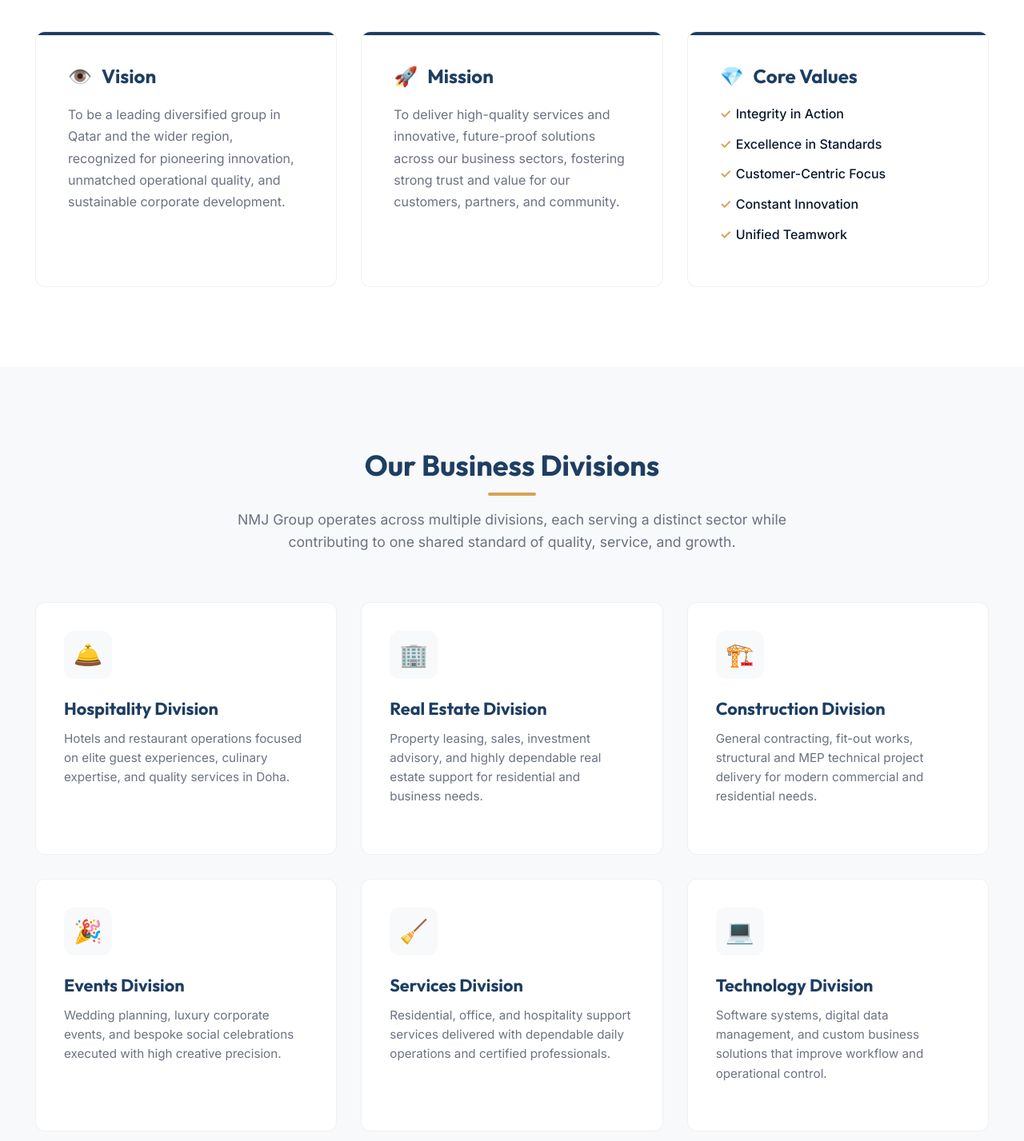
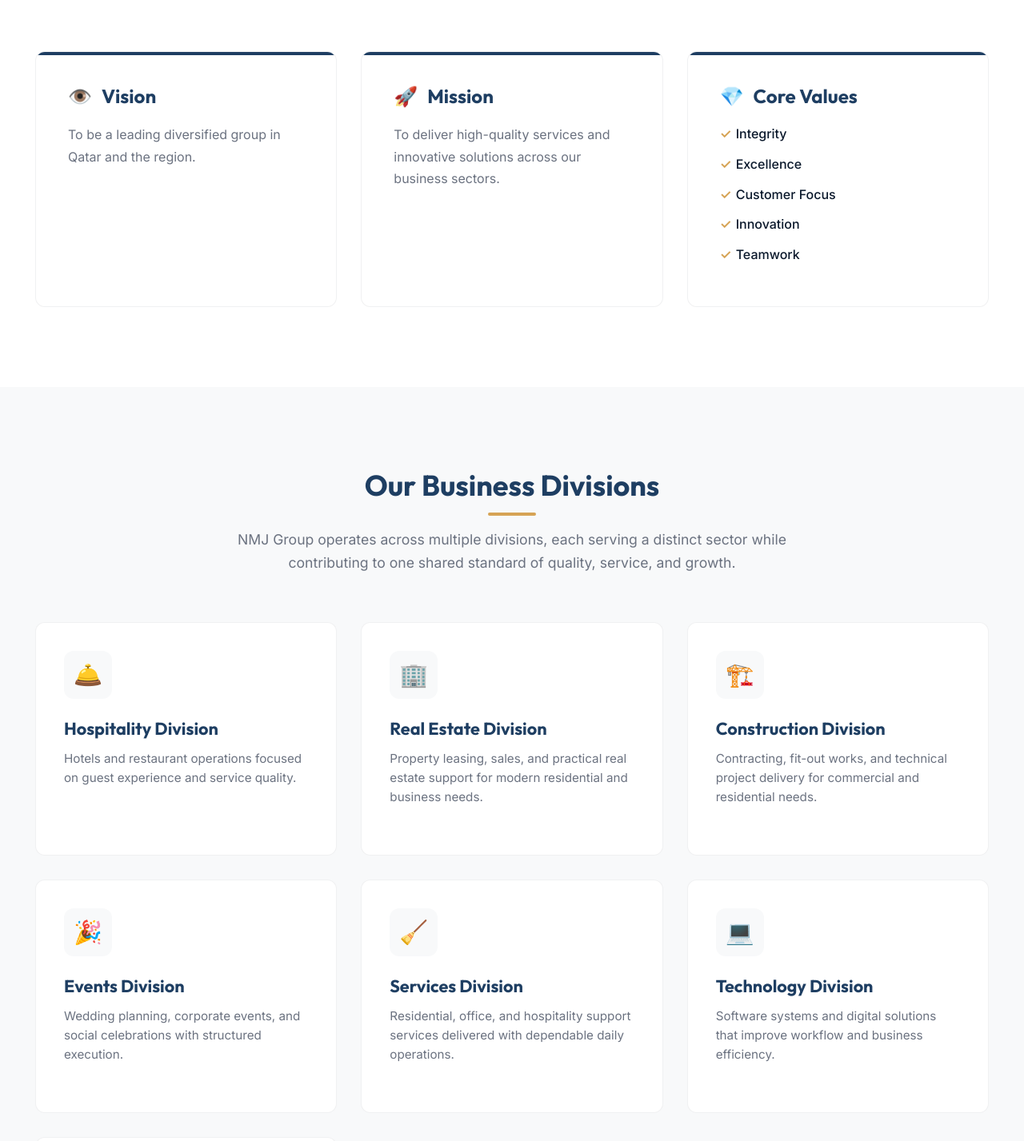
Before and after one commit to maxypro22/nmj-group, a React (Vite) app: page / in a window 1280 px wide. Shown: the part 1240-2667 px from the top of the page at 80% size. Built offline with nearby package versions, Linux system fonts and the light colour scheme; no server answers; the database is empty.

Commit message:
Update Home page text to exactly match from-pdf.txt specs

```diff
--- a/src/context/SiteContext.jsx
+++ b/src/context/SiteContext.jsx
@@ -10,7 +10,7 @@
   },
   home: {
     heroH1: "NMJ Group: Delivering Excellence Across Diversified Industries",
-    heroP: "A premier diversified business group based in Doha, Qatar, providing integrated solutions across Hospitality, Real Estate, Construction, Events, Services, Technology, and Artificial Intelligence.",
+    heroP: "A diversified business group based in Doha, Qatar, providing integrated solutions across Hospitality, Real Estate, Construction, Events, Services, Technology, and AI.",
     section1Title: "Our Strategic Foundation",
     section1Desc: "A unified vision steering our growth and client commitment across all Qatari business sectors."
   },
--- a/src/pages/Home.jsx
+++ b/src/pages/Home.jsx
@@ -57,7 +57,7 @@
               <div className="snapshot-icon">💼</div>
               <div className="snapshot-info">
                 <h3>Core Sectors</h3>
-                <p>7 Interlinked Industries</p>
+                <p style={{ fontSize: '0.9rem' }}>Hospitality, Real Estate, Construction, Events, Services, Technology, and AI</p>
               </div>
             </div>
             <div className="snapshot-card reveal" style={{ transitionDelay: '0.2s' }}>
@@ -81,20 +81,20 @@
           <div className="identity-grid">
             <div className="identity-card reveal">
               <h3><span>👁️</span> Vision</h3>
-              <p>To be a leading diversified group in Qatar and the wider region, recognized for pioneering innovation, unmatched operational quality, and sustainable corporate development.</p>
+              <p>To be a leading diversified group in Qatar and the region.</p>
             </div>
             <div className="identity-card reveal" style={{ transitionDelay: '0.1s' }}>
               <h3><span>🚀</span> Mission</h3>
-              <p>To deliver high-quality services and innovative, future-proof solutions across our business sectors, fostering strong trust and value for our customers, partners, and community.</p>
+              <p>To deliver high-quality services and innovative solutions across our business sectors.</p>
             </div>
             <div className="identity-card reveal" style={{ transitionDelay: '0.2s' }}>
               <h3><span>💎</span> Core Values</h3>
               <ul>
-                <li>Integrity in Action</li>
-                <li>Excellence in Standards</li>
-                <li>Customer-Centric Focus</li>
-                <li>Constant Innovation</li>
-                <li>Unified Teamwork</li>
+                <li>Integrity</li>
+                <li>Excellence</li>
+                <li>Customer Focus</li>
+                <li>Innovation</li>
+                <li>Teamwork</li>
               </ul>
             </div>
           </div>
@@ -112,37 +112,37 @@
             <div className="division-card reveal">
               <div className="division-card-icon">🛎️</div>
               <h3>Hospitality Division</h3>
-              <p>Hotels and restaurant operations focused on elite guest experiences, culinary expertise, and quality services in Doha.</p>
+              <p>Hotels and restaurant operations focused on guest experience and service quality.</p>
             </div>
             <div className="division-card reveal" style={{ transitionDelay: '0.05s' }}>
               <div className="division-card-icon">🏢</div>
               <h3>Real Estate Division</h3>
-              <p>Property leasing, sales, investment advisory, and highly dependable real estate support for residential and business needs.</p>
+              <p>Property leasing, sales, and practical real estate support for modern residential and business needs.</p>
             </div>
             <div className="division-card reveal" style={{ transitionDelay: '0.1s' }}>
               <div className="division-card-icon">🏗️</div>
               <h3>Construction Division</h3>
-              <p>General contracting, fit-out works, structural and MEP technical project delivery for modern commercial and residential needs.</p>
+              <p>Contracting, fit-out works, and technical project delivery for commercial and residential needs.</p>
             </div>
             <div className="division-card reveal" style={{ transitionDelay: '0.15s' }}>
               <div className="division-card-icon">🎉</div>
               <h3>Events Division</h3>
-              <p>Wedding planning, luxury corporate events, and bespoke social celebrations executed with high creative precision.</p>
+              <p>Wedding planning, corporate events, and social celebrations with structured execution.</p>
             </div>
             <div className="division-card reveal" style={{ transitionDelay: '0.2s' }}>
               <div className="division-card-icon">🧹</div>
               <h3>Services Division</h3>
-              <p>Residential, office, and hospitality support services delivered with dependable daily operations and certified professionals.</p>
+              <p>Residential, office, and hospitality support services delivered with dependable daily operations.</p>
             </div>
             <div className="division-card reveal" style={{ transitionDelay: '0.25s' }}>
               <div className="division-card-icon">💻</div>
               <h3>Technology Division</h3>
-              <p>Software systems, digital data management, and custom business solutions that improve workflow and operational control.</p>
+              <p>Software systems and digital solutions that improve workflow and business efficiency.</p>
             </div>
             <div className="division-card reveal" style={{ transitionDelay: '0.3s', gridColumn: 'span 1' }}>
               <div className="division-card-icon">🤖</div>
               <h3>AI Division</h3>
-              <p>Intelligent automation, systems engineering, AI communication tools, and data analytics built to automate modern business pipelines.</p>
+              <p>Intelligent automation and AI-driven systems for communication, workflow, and operations.</p>
             </div>
           </div>
 
@@ -164,7 +164,7 @@
 
           <div className="leadership-content reveal" style={{ transitionDelay: '0.15s' }}>
             <h2>Driven by Experienced Leadership</h2>
-            <p>NMJ Group continues to grow through disciplined leadership, strategic direction, and a strong focus on long-term value creation across all divisions, adhering to Qatar's National Vision 2030.</p>
+            <p>NMJ Group continues to grow through disciplined leadership, strategic direction, and a strong focus on long-term value creation across all divisions.</p>
 
             <div className="leadership-bullets">
               <div className="leadership-bullet-item">
@@ -181,7 +181,7 @@
               </div>
               <div className="leadership-bullet-item">
                 <div className="leadership-bullet-icon">✓</div>
-                <span>Commitment to Long-Term Value Creation</span>
+                <span>Commitment to Value Creation</span>
               </div>
             </div>
 
@@ -194,7 +194,6 @@
         <div className="container">
           <div className="section-header text-center reveal">
             <h2>Future Expansion Strategy</h2>
-            <p>Pioneering new development pathways and local integrations to continuously uplift Qatar's economic sectors.</p>
           </div>
 
           <div className="expansion-grid">
@@ -208,11 +207,11 @@
             </div>
             <div className="expansion-card reveal" style={{ transitionDelay: '0.1s' }}>
               <div className="expansion-icon">🏗️</div>
-              <h3>Construction & Events Growth</h3>
+              <h3>Construction and Events Growth</h3>
             </div>
             <div className="expansion-card reveal" style={{ transitionDelay: '0.15s' }}>
               <div className="expansion-icon">🤖</div>
-              <h3>Technology & AI Integration</h3>
+              <h3>Technology and AI Integration</h3>
             </div>
           </div>
         </div>
@@ -221,7 +220,7 @@
       <section className="cta-band">
         <div className="container cta-container reveal">
           <h2>Connect with NMJ Group</h2>
-          <p>For business inquiries, strategic partnerships, or general information, get in touch with our executive team in Doha, Qatar. We look forward to exploring collaborative opportunities.</p>
+          <p>For business inquiries, partnerships, or general information, contact our team in Doha, Qatar.</p>
           <div className="cta-actions">
             <Link to="/contact" className="btn btn-primary">Contact Us</Link>
             <a href="mailto:info@nmj-group.qa" className="btn btn-secondary">Email Us</a>
```
